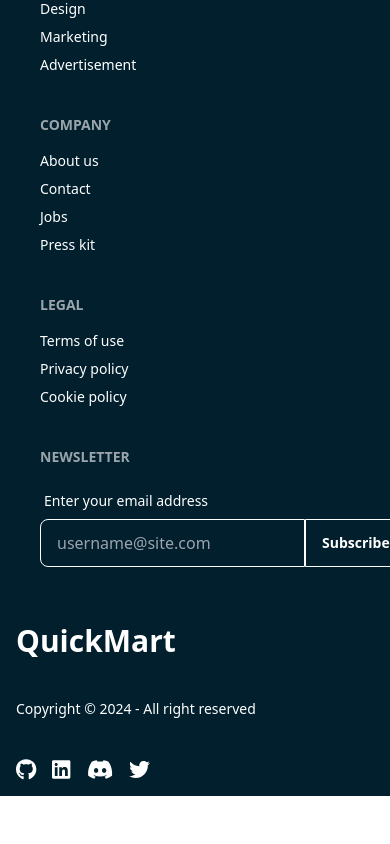
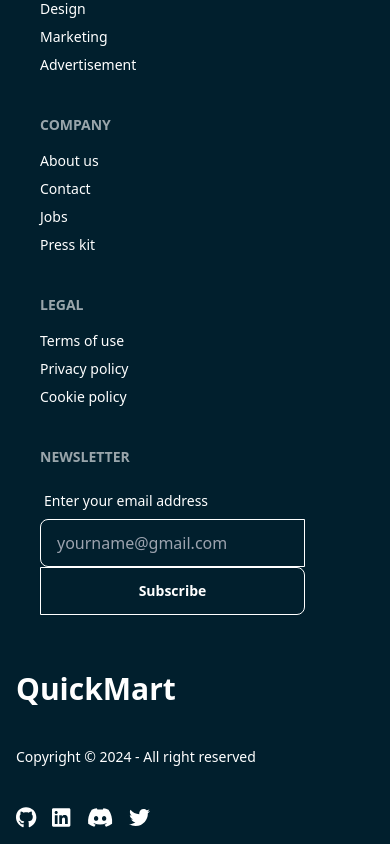
Before and after one commit to milan-sh/quick-mart, a React (Vite) app: page / in a window 390 px wide. Shown: the part 2357-3201 px from the top of the page. Before the commit the page ends 3153 px from the top, so only its background shows below. Built offline with nearby package versions, Linux system fonts and the light colour scheme; no server answers.

Commit message:
complete home page

```diff
--- a/src/components/Footer/Footer.jsx
+++ b/src/components/Footer/Footer.jsx
@@ -10,8 +10,8 @@
 
 const Footer = () => {
   return (
-    <>
-      <footer className="footer bg-secondaryBgColor text-white  p-10">
+    <footer>
+      <div className="footer bg-secondaryBgColor text-white  p-10">
         <nav>
           <h6 className="footer-title">Services</h6>
           <a className="link link-hover">Branding</a>
@@ -34,22 +34,23 @@
         </nav>
         <form>
           <h6 className="footer-title">Newsletter</h6>
-          <fieldset className="form-control w-80">
+          <fieldset className="form-control md:w-80">
             <label className="label">
               <span className="label-text">Enter your email address</span>
             </label>
-            <div className="join">
+            <div className="join flex flex-col md:flex-row w-fit">
               <input
-                type="text"
-                placeholder="username@site.com"
-                className="input input-bordered join-item"
+                type="email"
+                placeholder="yourname@gmail.com"
+                className="input input-bordered  join-item"
+                required
               />
               <button className="btn btn-primary join-item">Subscribe</button>
             </div>
           </fieldset>
         </form>
-      </footer>
-      <footer className="footer bg-secondaryBgColor text-white justify-between items-center p-4">
+      </div>
+      <div className="footer bg-secondaryBgColor text-white justify-between items-center p-4">
         <aside className="grid-flow-col items-center">
           <Logo />
         </aside>
@@ -67,12 +68,12 @@
           <a href="https://discord.com/users/mil_8133" target="_blank">
             <FontAwesomeIcon size="xl" icon={faDiscord} />
           </a>
-          <a href="" target="_blank">
+          <a href="https://x.com/dev_81milan" target="_blank">
           <FontAwesomeIcon size="xl" icon={faTwitter} />
           </a>
         </nav>
-      </footer>
-    </>
+      </div>
+    </footer>
   );
 };
 
```
